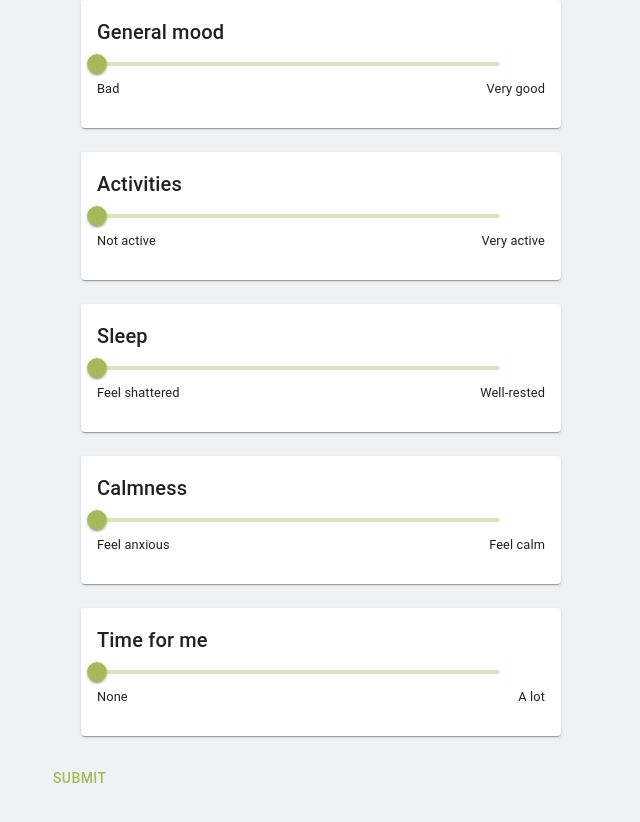
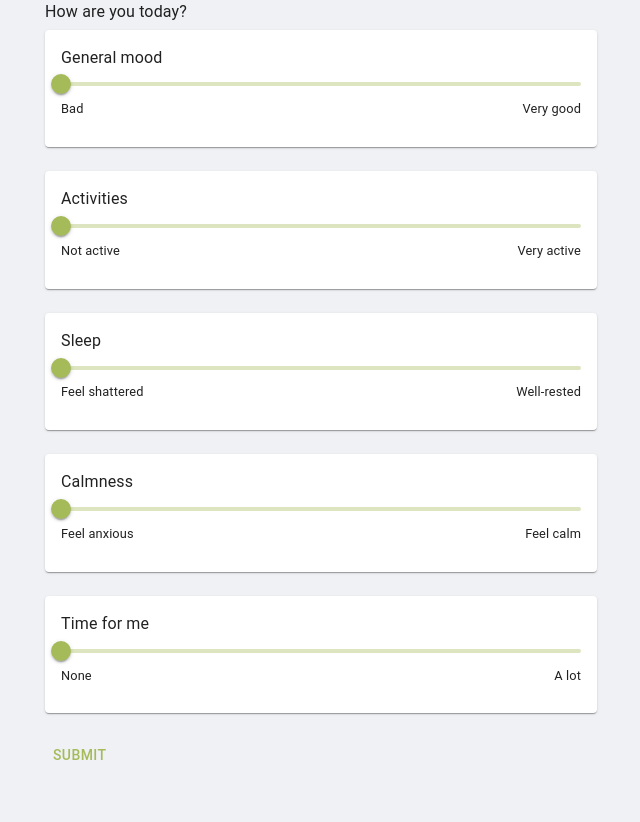
Before and after one commit to kaiuliia/well_being_frontend, a React (Create React App) app: page /login/user/survey in a window 1280 px wide. Shown: the top 822 px of the page, without its empty margins (319-959 px from the left). Built offline with nearby package versions, Linux system fonts and the light colour scheme; the HTML template or start-up script is replaced by a standard one.

Commit message:
upd slider bar

```diff
--- a/src/App.tsx
+++ b/src/App.tsx
@@ -73,7 +73,6 @@ const customTheme = createTheme({
 });
 
 function App() {
-  const [token, setToken] = useState();
   return (
     // <AuthProvider>
     <ThemeProvider theme={customTheme}>
--- a/src/components/slider/slide_bar.tsx
+++ b/src/components/slider/slide_bar.tsx
@@ -20,31 +20,37 @@ export const SliderBar = (props: Props) => {
   };
 
   return (
-    <Box
+    // <Box
+    //   sx={{
+    //     display: "flex",
+    //     justifyContent: "center",
+    //     alignItems: "center",
+    //   }}
+    // >
+    <Card
       sx={{
+        width: "100%", // Set the width to 100% to be responsive
+        height: "auto", // Auto height to fit content
         display: "flex",
-        justifyContent: "center",
+        flexDirection: "column",
+        padding: "1rem",
+        alignItems: "flex-start", // Align Survey name to the left
       }}
     >
-      <Card
-        sx={{
-          width: "30rem",
-          // background: props.colors,
-          height: "8rem", // Increased height to accommodate the slider and labels
-          padding: "1rem", // Added padding for better spacing
-          alignItems: "center",
-        }}
+      <Typography
+        component="h5"
+        align="left"
+        margin="0rem"
+        paddingBottom="0.8rem"
       >
-        <Typography component="h3" align="left" variant="h6" gutterBottom>
         {props.survey}
       </Typography>
 
       <Slider
         sx={{
-            // color: "#B7B7B7",
-            width: "90%", // Set the width to 100% to fill the card
-            marginBottom: "0rem", // Added margin at the bottom for spacing
-            paddingBottom: "0rem",
+          width: "100%",
+          margin: "0rem",
+          padding: "0rem",
         }}
         value={sliderValue}
         valueLabelDisplay="auto"
@@ -52,20 +58,28 @@ export const SliderBar = (props: Props) => {
         onChange={handleChange}
       />
 
-        <Grid container justifyContent="space-between">
-          <Typography component="h5" align="left" width="20%" fontSize="0.8rem">
+      <Grid container justifyContent="space-between" alignItems="center">
+        <Typography
+          component="h5"
+          align="left"
+          width="40%"
+          fontSize="0.8rem"
+          paddingTop="0.8rem"
+          paddingBottom="0.8rem"
+        >
           {props.min}
         </Typography>
         <Typography
           component="h5"
           align="right"
-            width="20%"
+          width="40%"
           fontSize="0.8rem"
+          paddingBottom="0rem"
         >
           {props.max}
         </Typography>
       </Grid>
     </Card>
-    </Box>
+    // </Box>
   );
 };
--- a/src/components/survey.tsx
+++ b/src/components/survey.tsx
@@ -142,7 +142,9 @@ export function Survey(props: Props) {
         {/*    // background: "#DDE6ED",*/}
         {/*  }}*/}
         {/*>*/}
-
+        <Typography component="h3" align="left" gutterBottom>
+          How are you today?
+        </Typography>
         <Box>
           {sliderProps.map((prop) => (
             <Box>
--- a/src/hoc/AuthProvider.tsx
+++ b/src/hoc/AuthProvider.tsx
@@ -4,19 +4,24 @@ interface User {
   email: string;
   password: string;
 }
-export const AuthContext = createContext(null);
-export const AuthProvider = ({ pages }: any) => {
-  const [user, setUser] = useState(null);
-  const sighin = (newUser: User, callback: any) => {
-    // @ts-ignore
+
+interface Context {
+  user?: User;
+  signIn: (newUser: User) => void;
+  signOut: () => void;
+}
+
+export const AuthContext = createContext<Context>({} as Context);
+export const AuthProvider = ({ children }: any) => {
+  const [user, setUser] = useState<User>();
+
+  const signIn = (newUser: User) => {
     setUser(newUser);
-    callback();
   };
-  const sighout = (callback: any) => {
-    setUser(null);
-    callback();
+  const signOut = () => {
+    setUser(undefined);
   };
-  const value = { user, sighin, sighout };
+  const value = { user, signIn, signOut };
   // @ts-ignore
-  return <AuthContext.Provider value={value}>{pages}</AuthContext.Provider>;
+  return <AuthContext.Provider value={value}>{children}</AuthContext.Provider>;
 };
--- a/src/hoc/RequireAuth.tsx
+++ b/src/hoc/RequireAuth.tsx
@@ -2,11 +2,11 @@ import React, { useState, useEffect } from "react";
 import { useLocation, Navigate } from "react-router-dom";
 import { useAuth } from "./useAuth";
 
-export const RequireAuth = ({ pages }: any) => {
+export const RequireAuth = ({ children }: any) => {
   const location = useLocation();
-  const user = useAuth();
+  const { user } = useAuth();
   if (!user) {
     return <Navigate to="/login" state={{ from: location }} />;
   }
-  return pages;
+  return children;
 };
```
Lines whose indentation alone changed are shown as unchanged.
